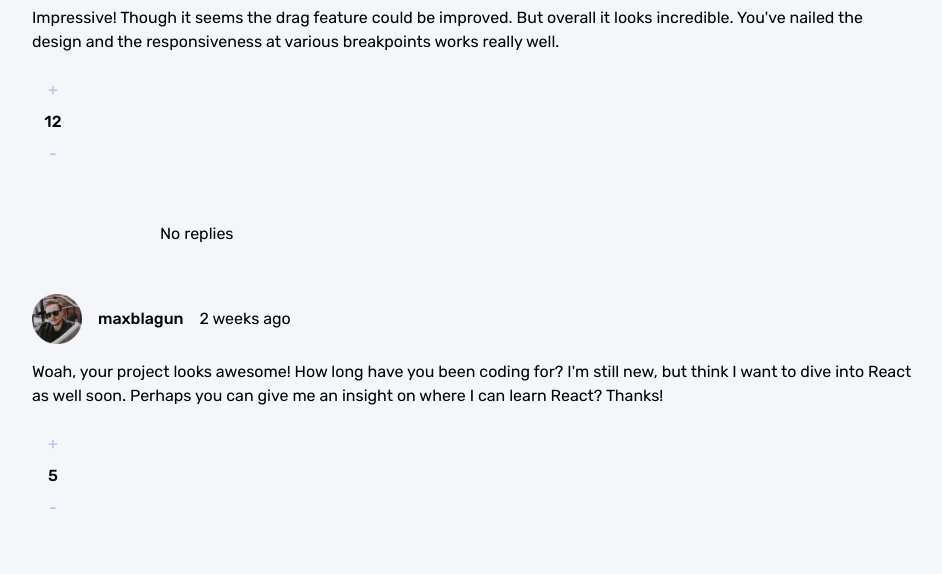
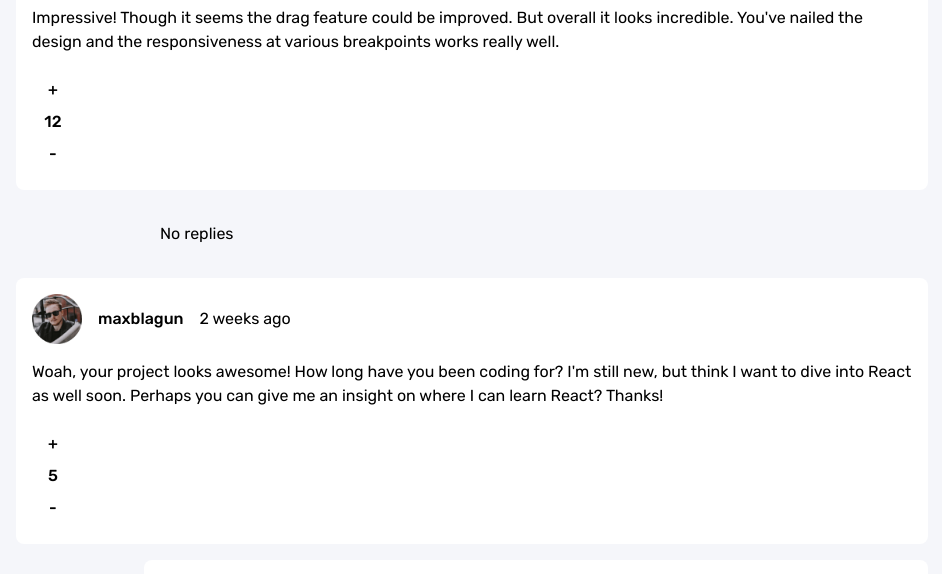
Before and after one commit to jadetrue/interactive-comments-section, a React (Vite) app: page / in a window 1280 px wide. Shown: the part 124-698 px from the top of the page, without its empty margins (168-1110 px from the left). Built offline with nearby package versions, Linux system fonts and the light colour scheme.

Commit message:
extend colours in tailwind and update base layer

```diff
--- a/src/components/CommentsList.tsx
+++ b/src/components/CommentsList.tsx
@@ -37,7 +37,7 @@ export const CommentsList: React.FC<Data> = ({ comments }) => {
                   })}
                 </div>
               ) : (
-                <div className="flex p-4 bg-white rounded-lg mt-4 ml-32">No replies</div>
+                <div className="flex p-4 bg-light-100 rounded-lg mt-4 ml-32">No replies</div>
               )}
             </>
           </div>
--- a/src/index.css
+++ b/src/index.css
@@ -5,16 +5,16 @@
 @layer base {
   :root {
     --clr-primary-400: 238deg 40% 52%;
-    --clr-primary-200: hsl(239, 57%, 85%);
+    --clr-primary-200: 239deg, 57%, 85%;
 
-    --clr-secondary-500: hsl(358, 79%, 66%);
-    --clr-secondary-200: hsl(357, 100%, 86%);
+    --clr-secondary-500: 358deg, 79%, 66%;
+    --clr-secondary-200: 357deg, 100%, 86%;
 
-    --clr-neutral-800: hsl(212, 24%, 26%);
-    --clr-neutral-400: hsl(211, 10%, 45%);
-    --clr-neutral-300: hsl(223, 19%, 93%);
-    --clr-neutral-200: hsl(228, 33%, 97%);
-    --clr-neutral-100: hsl(0, 0%, 100%);
+    --clr-light-800: 212deg, 24%, 26%;
+    --clr-light-400: 211deg, 10%, 45%;
+    --clr-light-300: 223deg, 19%, 93%;
+    --clr-light-200: 228deg, 33%, 97%;
+    --clr-light-100: 0deg, 0%, 100%;
 
     --ff-primary: "Rubik", sans-serif;
 
@@ -22,6 +22,10 @@
     --fw-medium: 500;
     --fw-bold: 700;
   }
+
+  body {
+    font-family: var(--ff-primary);
+    background-color: hsl(var(--clr-light-200));
   }
 
   #root {
@@ -95,10 +99,6 @@ h6 {
   #__next {
     isolation: isolate;
   }
-
-body {
-  font-family: var(--ff-primary);
-  background-color: var(--clr-neutral-200);
 }
 
 .clr__primary {
@@ -107,7 +107,7 @@ body {
 
 .vote-for-comment {
   width: fit-content;
-  background-color: var(--clr-neutral-200);
+  background-color: var(--clr-light-200);
   border-radius: 0.5rem;
   display: flex;
   justify-content: center;
@@ -122,7 +122,7 @@ body {
   display: flex;
   gap: 1rem;
   flex-direction: column;
-  background-color: var(--clr-neutral-100);
+  background-color: var(--clr-light-100);
   border-radius: 0.5rem;
   padding: 1rem;
   margin-bottom: 1rem;
@@ -138,7 +138,7 @@ body {
 }
 
 .border {
-  border-left: solid var(--clr-neutral-300) 2px;
+  border-left: solid var(--clr-light-300) 2px;
   padding-left: 2rem;
 }
 
@@ -149,7 +149,7 @@ body {
   grid-template-areas:
     "a a"
     "b c";
-  background-color: var(--clr-neutral-100);
+  background-color: var(--clr-light-100);
   border-radius: 0.5rem;
   padding: 1rem;
   gap: 1rem;
@@ -175,11 +175,9 @@ body {
 
 .comment {
   text-align: left;
-  color: var(--clr-neutral-400);
+  color: var(--clr-light-400);
   margin-top: 1rem;
 }
-
-/* Button styles */
 
 .btn {
   padding: 0.5em 1em;
@@ -205,7 +203,7 @@ body {
 
 .btn--state-success {
   background: var(--clr-primary-400);
-  color: var(--clr-neutral-100);
+  color: var(--clr-light-100);
   text-transform: uppercase;
   padding: 0.75em 1.5em;
 }
@@ -226,8 +224,6 @@ body {
   color: var(--clr-secondary-500);
 }
 
-/* End of Button styles */
-
 .author-container {
   display: grid;
   flex-direction: column;
@@ -244,7 +240,7 @@ body {
 }
 
 .text-clr-neutral {
-  color: var(--clr-neutral-400);
+  color: var(--clr-light-400);
 }
 
 .text-bold {
@@ -259,15 +255,15 @@ textarea {
   width: 100%;
   border-radius: 0.3rem;
   padding: 0.75rem;
-  color: var(--clr-neutral-400);
+  color: var(--clr-light-400);
   font-weight: var(--fw-regular);
-  border-color: var(--clr-neutral-300);
+  border-color: var(--clr-light-300);
 
   &:active {
-    outline-color: var(--clr-neutral-800);
+    outline-color: var(--clr-light-800);
   }
   &:focus-visible {
-    outline-color: var(--clr-neutral-800);
+    outline-color: var(--clr-light-800);
   }
   &:hover {
     cursor: pointer;
@@ -276,7 +272,7 @@ textarea {
 
 .tag {
   background-color: var(--clr-primary-400);
-  color: var(--clr-neutral-100);
+  color: var(--clr-light-100);
   border-radius: 0.2rem;
   padding: 0.125rem 0.375rem;
   font-size: 12px;
--- a/tailwind.config.js
+++ b/tailwind.config.js
@@ -2,6 +2,7 @@
 export default {
   content: ["./src/**/*.{ts,tsx,jsx}"],
   theme: {
+    extend: {
       colors: {
         primary: {
           400: "hsl(var(--clr-primary-400) / <alpha-value>)",
@@ -11,12 +12,12 @@ export default {
           500: "hsl(var(--clr-secondary-500) / <alpha-value>)",
           200: "hsl(var(--clr-secondary-200) / <alpha-value>)",
         },
-      neutral: {
-        800: "hsl(var(--clr-neutral-800) / <alpha-value>)",
-        400: "hsl(var(--clr-neutral-400) / <alpha-value>)",
-        300: "hsl(var(--clr-neutral-300) / <alpha-value>)",
-        200: "hsl(var(--clr-neutral-200) / <alpha-value>)",
-        100: "hsl(var(--clr-neutral-100) / <alpha-value>)",
+        light: {
+          800: "hsl(var(--clr-light-800) / <alpha-value>)",
+          400: "hsl(var(--clr-light-400) / <alpha-value>)",
+          300: "hsl(var(--clr-light-300) / <alpha-value>)",
+          200: "hsl(var(--clr-light-200) / <alpha-value>)",
+          100: "hsl(var(--clr-light-100) / <alpha-value>)",
         },
       },
       fontWeight: {
@@ -27,7 +28,7 @@ export default {
       fontFamily: {
         primary: "var(--ff-primary)",
       },
-    extend: {},
+    },
   },
   plugins: [],
 };
```
Lines whose indentation alone changed are shown as unchanged.
